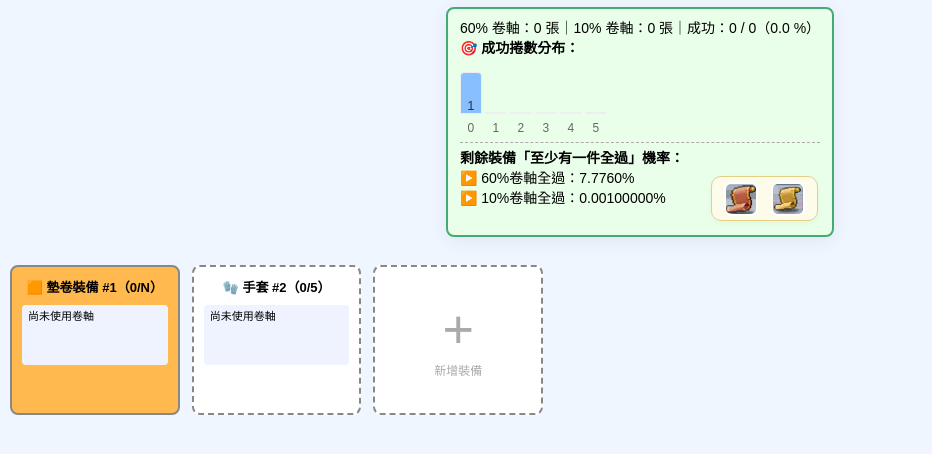
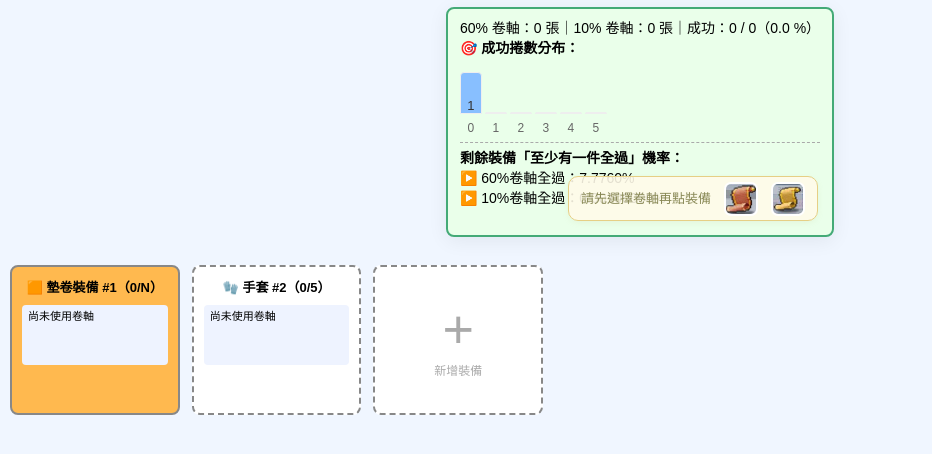
Before and after one commit to yiyi1227/maple-scroll-sim, a plain HTML site: page index.html in a window 1280 px wide. Shown: the part 88-542 px from the top of the page, without its empty margins (0-932 px from the left). Drawn offline with Linux system fonts and the light colour scheme.

Commit message:
Update index.html

```diff
--- a/index.html
+++ b/index.html
@@ -320,6 +320,7 @@ function updateSummary() {
      <hr style="border:0;border-top:1px dashed #aaa; margin:7px 0 4px 0">
      ${passStr}
      <div class="summary-scroll-fixed" id="summaryScrollBar">
+        <div style="font-size:13px; color:#885; margin-bottom:3px;">請先選擇卷軸再點裝備</div>
         <img src="scroll60.png" data-rate="60" title="60% 卷軸">
         <img src="scroll10.png" data-rate="10" title="10% 卷軸">
      </div>`;
```
